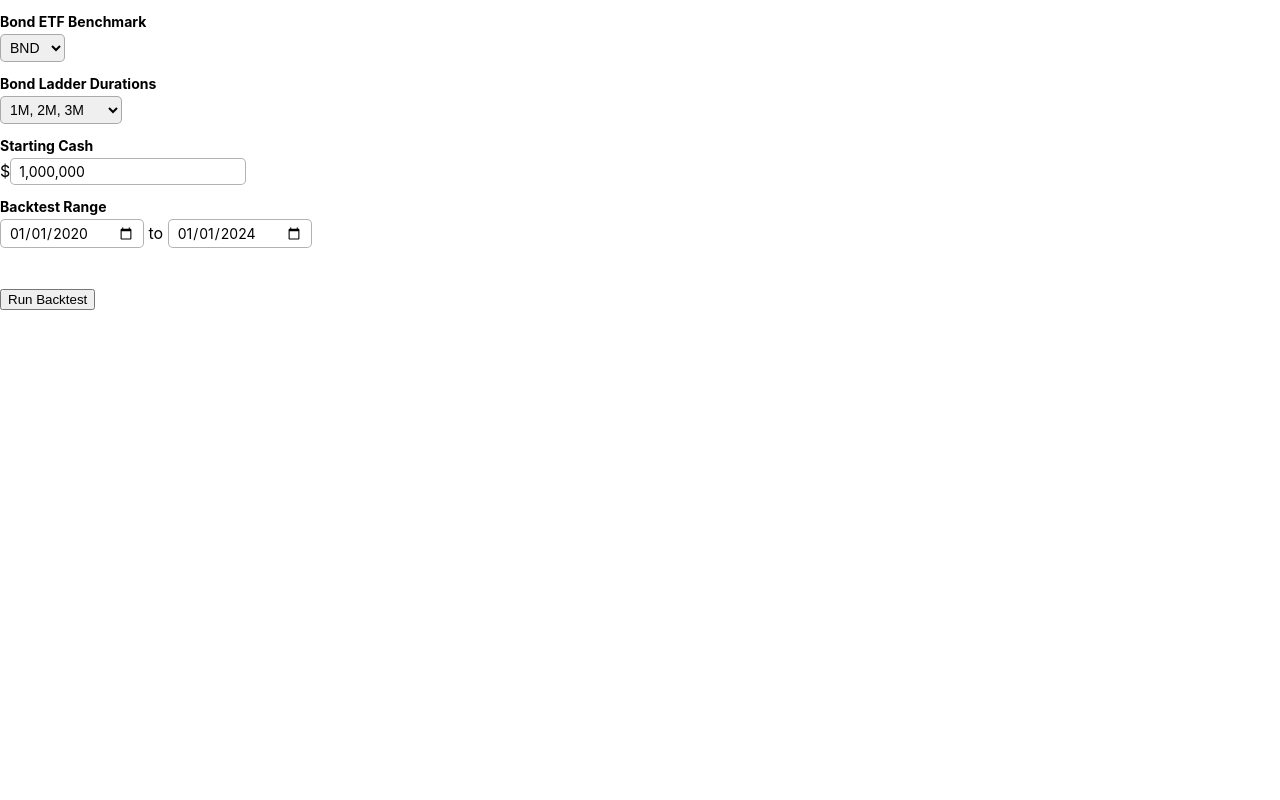
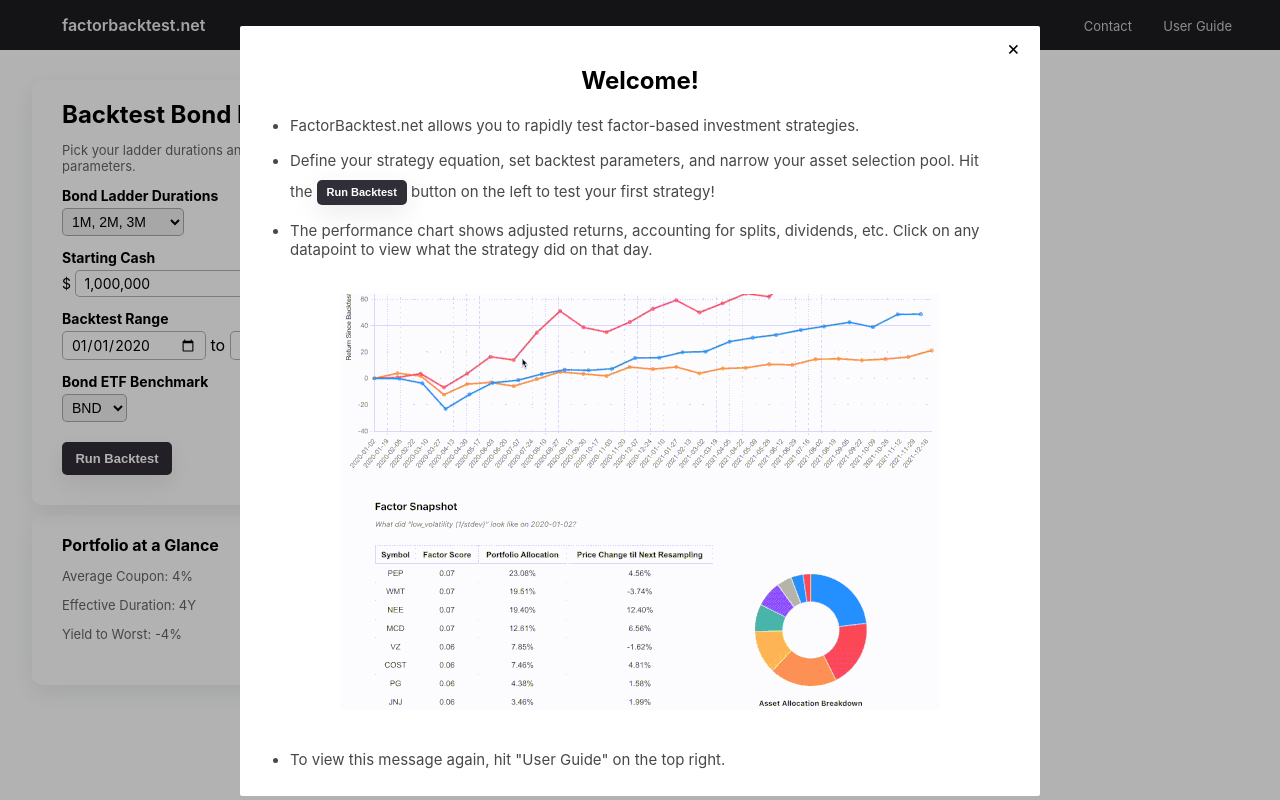
Before and after one commit to sahilsk11/factorbacktest, a React (Create React App) app in the folder frontend/: page /bonds in a window 1280 px wide. Built offline with nearby package versions, Linux system fonts and the light colour scheme.

Commit message:
reuse FB UI

```diff
--- a/frontend/src/App.tsx
+++ b/frontend/src/App.tsx
@@ -95,7 +95,7 @@ const App = () => {
       </div>
     </div>
 
-    <StatsFooter userID={userID}/>
+    <StatsFooter userID={userID} />
     <ContactModal userID={userID} show={showContactModal} close={() => setShowContactModal(false)} />
     <HelpModal show={showHelpModal} close={() => setShowHelpModal(false)} />
   </>
@@ -104,7 +104,7 @@ const App = () => {
 export default App;
 
 
-function getCookie(cookieName: string) {
+export function getCookie(cookieName: string) {
   const name = cookieName + "=";
   const decodedCookie = decodeURIComponent(document.cookie);
   const cookieArray = decodedCookie.split(';');
@@ -128,7 +128,7 @@ function setCookie(cookieName: string, cookieValue: string) {
   document.cookie = cookieName + "=" + cookieValue + "; " + expires;
 }
 
-function getOrCreateUserID(): string {
+export function getOrCreateUserID(): string {
   const cookieUserID = getCookie("userID")
   if (cookieUserID !== null) {
     return cookieUserID;
@@ -142,7 +142,7 @@ function getOrCreateUserID(): string {
   return newUserID;
 }
 
-function Nav({ setShowHelpModal, setShowContactModal }: {
+export function Nav({ setShowHelpModal, setShowContactModal }: {
   setShowHelpModal: React.Dispatch<React.SetStateAction<boolean>>;
   setShowContactModal: React.Dispatch<React.SetStateAction<boolean>>;
 
--- a/frontend/src/Bond/Bond.tsx
+++ b/frontend/src/Bond/Bond.tsx
@@ -15,10 +15,15 @@ import {
   BubbleDataPoint,
   BarElement,
 } from 'chart.js';
-import { Dispatch, SetStateAction, useState } from 'react';
+import { Dispatch, SetStateAction, useEffect, useState } from 'react';
+import "../form.css";
+import "../app.css";
+import "../backtest-chart.css"
+
 
 import { Bar, Line } from 'react-chartjs-2';
-import { endpoint } from '../App';
+import { Nav, endpoint, getCookie, getOrCreateUserID } from '../App';
+import { ContactModal, HelpModal } from '../Modals';
 
 
 ChartJS.register(
@@ -27,7 +32,7 @@ ChartJS.register(
 );
 
 interface BondPortfolioReturn {
-  date: Date;
+  date: string;
   totalReturn: number;
   bondReturns: { [key: string]: number };
 }
@@ -53,8 +58,11 @@ function BondBuilderForm(
   const [startCash, setStartCash] = useState(1000000);
   const [selectedDuration, updateSelectedDuration] = useState(0);
 
+  const [loading, setLoading] = useState(false);
+
 
   const submit = async () => {
+    setLoading(true);
     const response = await fetch(endpoint + "/backtestBondPortfolio", {
       method: "POST",
       headers: {
@@ -70,18 +78,16 @@ function BondBuilderForm(
     if (response.ok) {
       const result: BacktestBondPortfolioResult = await response.json()
       updateBondBacktestData(result);
+      setLoading(false);
     }
   }
 
   return <>
+    <div className='tile'>
+      <h2 style={{ textAlign: "left", margin: "0px" }}>Backtest Bond Ladder</h2>
+      <p className='subtext'>Pick your ladder durations and customize backtest parameters.</p>
+
       <form>
-
-      <label>Bond ETF Benchmark</label>
-      <select>
-        <option>BND</option>
-        <option>SHY</option>
-      </select>
-
         <label>Bond Ladder Durations</label>
         <select value={selectedDuration} onChange={e => updateSelectedDuration(parseInt(e.target.value))}>
           <option value={0}>1M, 2M, 3M</option>
@@ -92,7 +98,7 @@ function BondBuilderForm(
         </select>
 
         <label>Starting Cash</label>
-      $<input
+        <span style={{ fontSize: "14px" }}>$</span> <input
           value={startCash.toLocaleString()}
           onChange={(e) => {
             let x = e.target.value.replace(/,/g, '')
@@ -125,25 +131,71 @@ function BondBuilderForm(
           />
         </div>
 
-      <br />
-      <br />
-      <button type="submit" onClick={e => {
+        <div className='form-element'>
+          <label>Bond ETF Benchmark</label>
+          <select>
+            <option>BND</option>
+            <option>SHY</option>
+          </select>
+        </div>
+
+        {loading ?
+          <img style={{ width: "40px", marginTop: "20px", marginLeft: "30px" }} src='loading.gif' />
+          :
+          <button type="submit" className='backtest-btn' onClick={e => {
             e.preventDefault();
             submit();
-      }}>Run Backtest</button>
+          }} style={{ fontSize: "13px", width: "110px", height: "33px" }}>Run Backtest</button>
+        }
       </form>
+    </div>
   </>
 }
 
 export function BondBuilder() {
+  const [userID, setUserID] = useState("");
   const [bondBacktestData, updateBondBacktestData] = useState<BacktestBondPortfolioResult | null>(null);
+  const [showHelpModal, setShowHelpModal] = useState(false);
+  const [showContactModal, setShowContactModal] = useState(false);
 
+  useEffect(() => {
+    if (getCookie("userID") === null) {
+      setShowHelpModal(true);
+    }
+    setUserID(getOrCreateUserID());
+  }, []);
 
   return <>
+    <Nav setShowHelpModal={setShowHelpModal} setShowContactModal={setShowContactModal} />
+    <div className='centered-container' >
+      <div className='container'>
+        <div className="column form-wrapper">
           <BondBuilderForm updateBondBacktestData={updateBondBacktestData} />
+          <ResultsOverview />
+        </div>
+        <div id="backtest-chart" className="column backtest-chart-container">
           <CouponPaymentChart couponPayments={bondBacktestData?.couponPayments} />
           <BondPortfolioPerformanceChart returns={bondBacktestData?.returns} />
+        </div>
+      </div>
+    </div>
+
+    <ContactModal userID={""} show={showContactModal} close={() => setShowContactModal(false)} />
+    <HelpModal show={showHelpModal} close={() => setShowHelpModal(false)} />
   </>;
+}
+
+function ResultsOverview({
+
+}) {
+  return <>
+    <div className='tile' style={{ marginTop: "10px" }}>
+      <h4 style={{ textAlign: "left", margin: "0px" }}>Portfolio at a Glance</h4>
+      <p className='subtext'>Average Coupon: 4%</p>
+      <p className='subtext'>Effective Duration: 4Y</p>
+      <p className='subtext'>Yield to Worst: -4%</p>
+    </div>
+  </>
 }
 
 
@@ -159,12 +211,40 @@ function CouponPaymentChart({
   const data: ChartData<"bar", (number | Point | [number, number] | BubbleDataPoint | null)[]> = {
     labels: couponPayments.map(e => e.dateReceived),
     datasets: [{
-      label: "total",
+      label: "coupon payment",
       data: couponPayments.map(e => e.totalAmount)
     }],
   };
+
+  const options: ChartOptions<"bar"> = {
+    responsive: true,
+    maintainAspectRatio: false,
+    plugins: {
+      legend: {
+        display: false
+      }
+    },
+    scales: {
+      y: {
+        title: {
+          display: true,
+          text: 'Coupon Payment ($)', // Y-axis label
+        },
+      },
+    }
+  }
+
   return <>
-    <Bar data={data} />
+    <div className='backtest-chart-wrapper'>
+      <Bar
+        data={data}
+        options={options}
+        updateMode='resize'
+        style={{
+          width: "100%",
+          height: "100%"
+        }} />
+    </div>
   </>
 }
 
@@ -181,13 +261,27 @@ function BondPortfolioPerformanceChart({
     label: "total",
     data: returns.map(e => e.totalReturn),
   }];
-  const options: ChartOptions<"line"> = {}
+  const options: ChartOptions<"line"> = {
+    responsive: true,
+    maintainAspectRatio: false,
+  }
   const data: ChartData<"line", (number | Point | [number, number] | BubbleDataPoint | null)[]> = {
     labels: returns.map(e => e.date),
     datasets,
   };
 
   return <>
-    <Line options={options} data={data} />
+    <div className='backtest-chart-wrapper'>
+      <Line
+        options={options}
+        data={data}
+        updateMode='resize'
+
+        style={{
+          width: "100%",
+          height: "100%"
+        }}
+      />
+    </div>
   </>
 }
--- a/frontend/src/Form.tsx
+++ b/frontend/src/Form.tsx
@@ -260,7 +260,7 @@ export default function FactorForm({
           />
         </div> : null}
 
-        {loading ? <img style={{ width: "40px", marginTop: "20px", marginLeft: "40px" }} src='loading.gif' /> : <button className='backtest-btn ' type="submit">Run Backtest</button>}
+        {loading ? <img style={{ width: "40px", marginTop: "20px", marginLeft: "40px" }} src='loading.gif' /> : <button className='backtest-btn' type="submit">Run Backtest</button>}
 
         <Error message={err} />
       </form>
```
Also changed, not shown: 1 other file (tests, documents, lock files or other folders). Lines whose indentation alone changed are shown as unchanged.
